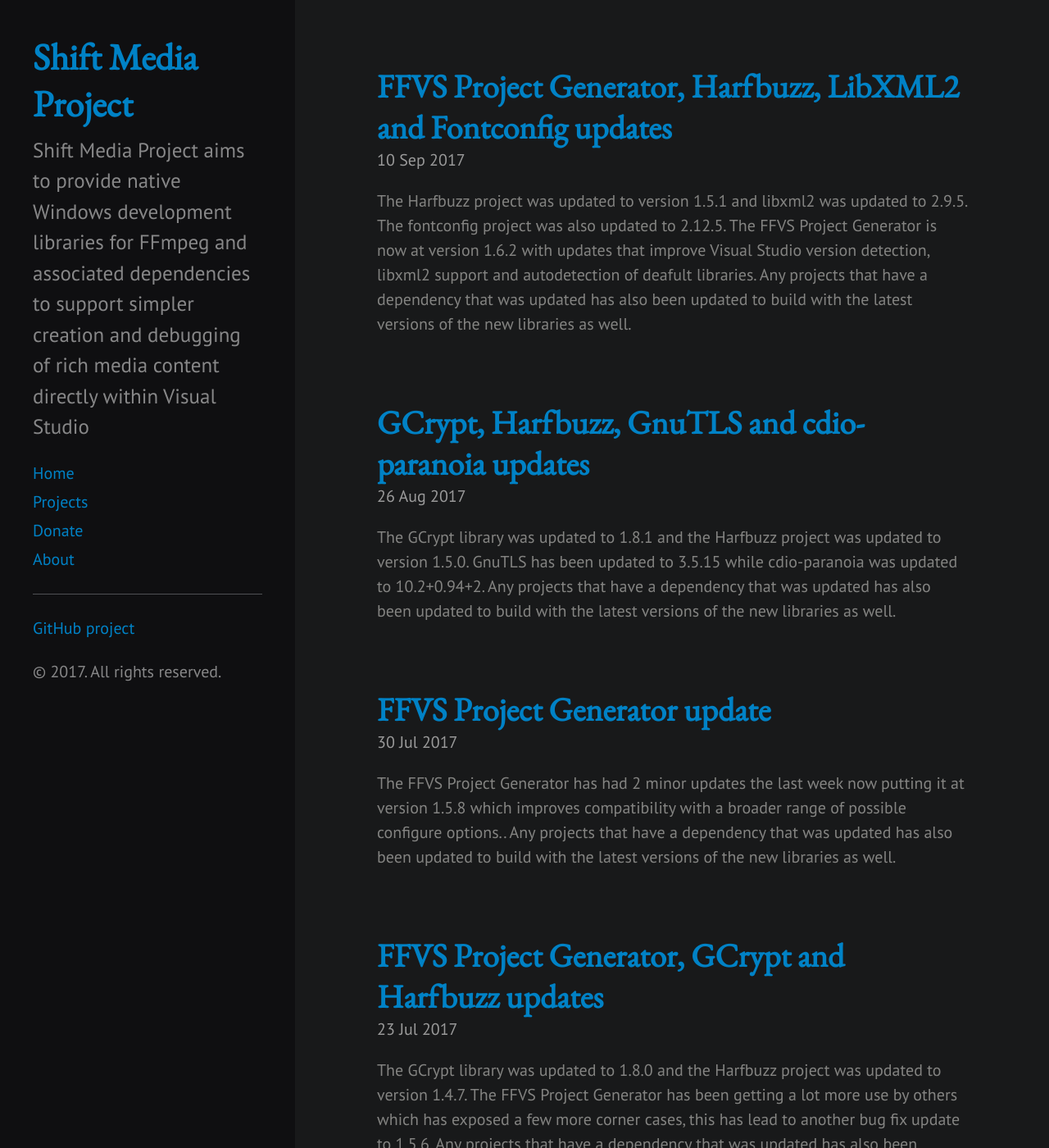
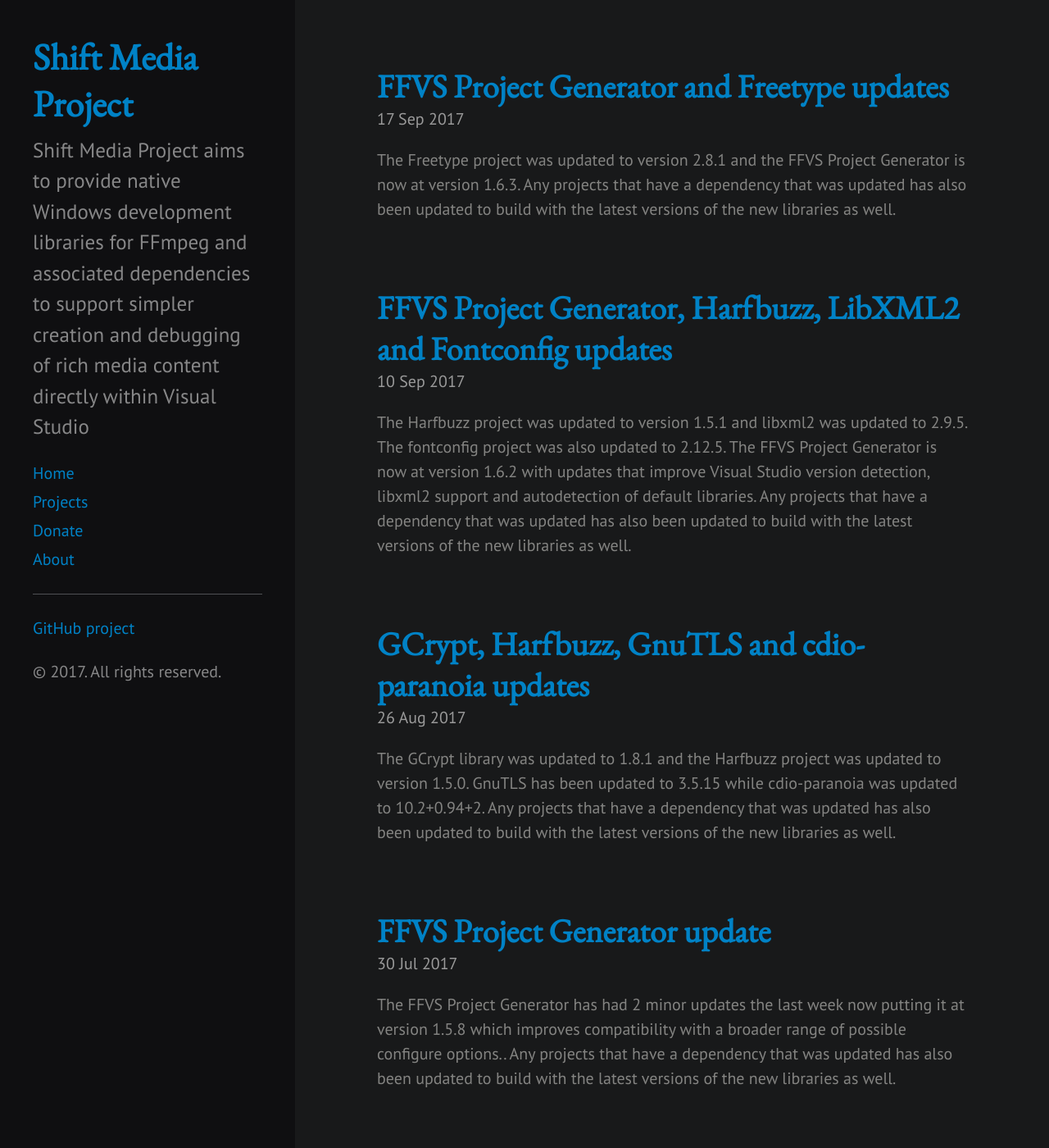
Before and after one commit to ShiftMediaProject/ShiftMediaProject.github.io, a Jekyll site: the page built from index.html, in a window 1280 px wide and 1400 px high. Shown: the whole window at 82% size. Built offline with Jekyll 4.4.1, drawn with Linux system fonts in a browser that asks for light colours; the list of posts is cut into pages by our own code; some of the changed text lies outside the part shown.

Commit message:
post: 2017/09/17.

```diff
--- a/_posts/2017-09-10-ffvs-harfbuzz-libxml2-fontconfig-updates.md
+++ b/_posts/2017-09-10-ffvs-harfbuzz-libxml2-fontconfig-updates.md
@@ -3,4 +3,4 @@
 title: FFVS Project Generator, Harfbuzz, LibXML2 and Fontconfig updates
 ---
 
-The Harfbuzz project was updated to version 1.5.1 and libxml2 was updated to 2.9.5. The fontconfig project was also updated to 2.12.5. The FFVS Project Generator is now at version 1.6.2 with updates that improve Visual Studio version detection, libxml2 support and autodetection of deafult libraries. Any projects that have a dependency that was updated has also been updated to build with the latest versions of the new libraries as well.
+The Harfbuzz project was updated to version 1.5.1 and libxml2 was updated to 2.9.5. The fontconfig project was also updated to 2.12.5. The FFVS Project Generator is now at version 1.6.2 with updates that improve Visual Studio version detection, libxml2 support and autodetection of default libraries. Any projects that have a dependency that was updated has also been updated to build with the latest versions of the new libraries as well.
--- /dev/null
+++ b/_posts/2017-09-17-ffvs-freetype-updates.md
@@ -0,0 +1,6 @@
+---
+layout: post
+title: FFVS Project Generator and Freetype updates
+---
+
+The Freetype project was updated to version 2.8.1 and the FFVS Project Generator is now at version 1.6.3. Any projects that have a dependency that was updated has also been updated to build with the latest versions of the new libraries as well.
```
